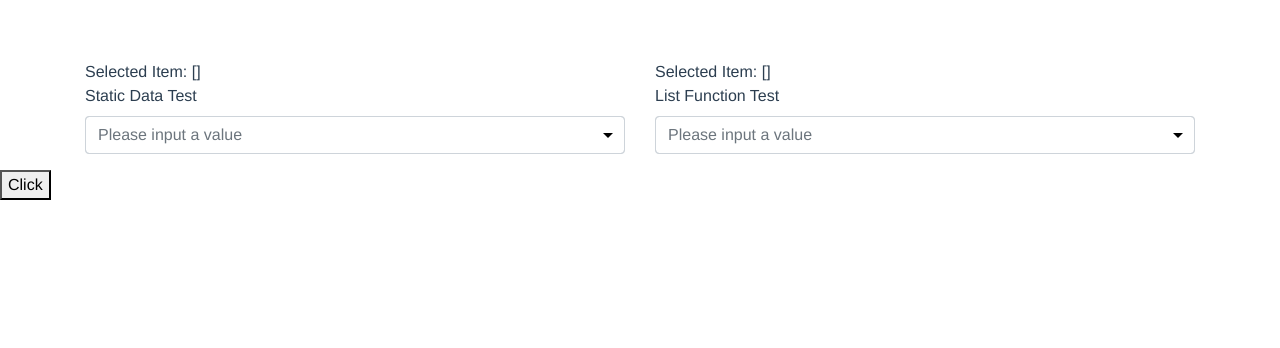
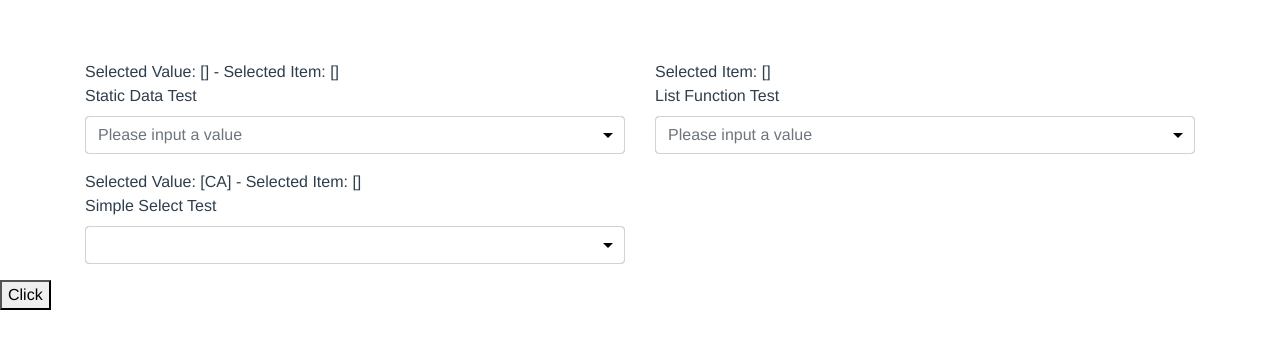
Before and after one commit to mattdiez/filtering-select, a Vue app: page / in a window 1280 px wide. Shown: the top 348 px of the page. Built offline with nearby package versions, Linux system fonts and the light colour scheme.

Commit message:
Eh, simple-select

```diff
--- a/src/App.vue
+++ b/src/App.vue
@@ -5,12 +5,12 @@
 
     <link rel="stylesheet" href="https://unpkg.com/bootstrap@4.1.3/dist/css/bootstrap.min.css"/>
 
-<form >
+<form novalidate>
     <div class="container">
 
       <div class="row">
         <div class="col-md-6">
-          <div>Selected Item: [{{select1Value}}]</div>
+          <div>Selected Value: [{{select1Value}}] - Selected Item: [{{selected1Item}}]</div>
         </div>
         <div class="col-md-6">
           <div>Selected Item: [{{select2Value}}]</div>
@@ -22,14 +22,15 @@
           <div class="form-group">
             <label class="form-label">Static Data Test</label>
             <FilteringSelect
-                name="zip"
+                ref="select1"
                 placeHolder="Please select a State"
                 :required="true"
                 :list="myList"
                 :autoselect-single="true"
                 :min-length="1"
-                :hasError="$v.select1Value.$error"
+                :has-error="$v.select1Value.$error"
                 v-model="$v.select1Value.$model"
+                @select="onSelect1Change"
                 >
                 <div class="invalid-feedback" v-if="!$v.select1Value.itemSelected">This field is required</div>
 
@@ -49,11 +50,37 @@
                 :autoselect-single="true"
                 :min-length="2"
                 v-model="select2Value"
-                @select="listSelectHandler"
                 />
             </div>
         </div>
       </div>
+      <div class="row">
+        <div class="col-md-6">
+          <div>Selected Value: [{{select3Value}}] - Selected Item: [{{selected3Item}}]</div>
+        </div>
+
+	    </div>
+        <div class="row">
+        <div class="col-md-6">
+          <div class="form-group">
+            <label class="form-label">Simple Select Test</label>
+            <FilteringSelect
+                ref="select3"
+                placeHolder="Please select a State"
+                :required="true"
+                :list="myList"
+                :autoselect-single="true"
+                :simple-select="true"
+                v-model="select3Value"
+                @select="onSelect3Change"
+                >
+                <div slot="suggestion-item" slot-scope="{suggestion, highlightMatch}">
+            		<span v-html="highlightMatch(suggestion.label)"/> - {{suggestion.key}}
+            	</div>
+			</FilteringSelect>
+          </div>
+        </div>
+       </div>
     </div>
 	<button type="submit">Click</button>
 	</form>
@@ -90,11 +117,14 @@ let RESULT_DATA = [
     { key: "ME", label: "Maine" },
     { key: "MA", label: "Massachusetts" },
     { key: "MI", label: "Michigan" },
+    { key: "MO", label: "Missouri" },
     { key: "MT", label: "Montaha" },
     { key: "NJ", label: "New Jersey" },
     { key: "NM", label: "New Mexico" },
     { key: "NY", label: "New York" },
     { key: "NC", label: "North Carolina" },
+    { key: "WA", label: "Washington" },
+    { key: "WV", label: "West Virginia" },
 ];
 
 export default {
@@ -105,10 +135,15 @@ export default {
   },
 	data() {
   		return {
-  			myList: RESULT_DATA,
-        select1Value: null ,
-        select2Value: null,
-        listFunctionValue: null
+			myList: RESULT_DATA,
+        	select1Value: null ,
+        	selected1Item: null,
+
+			select2Value: null,
+			select2Item: null,
+			listFunctionValue: null,
+			select3Value: 'CA',
+			selected3Item: null
   		}
   },
 	validations: {
@@ -127,12 +162,15 @@ export default {
         }, 2000);
 			});
 		},
-		selectHandler(item) {
-			this.selectValue = item;
-    },
-    listSelectHandler(item) {
-			this.listFunctionValue = item;
+		onSelect1Change(val) {
+			this.selected1Item = this.$refs.select1.selectedItem;
+		},
+		onSelect3Change(val) {
+			this.selected3Item = this.$refs.select3.selectedItem;
 		}
+	},
+	mounted() {
+		this.select3Value = 'CA';
 	}
 }
 </script>
```
